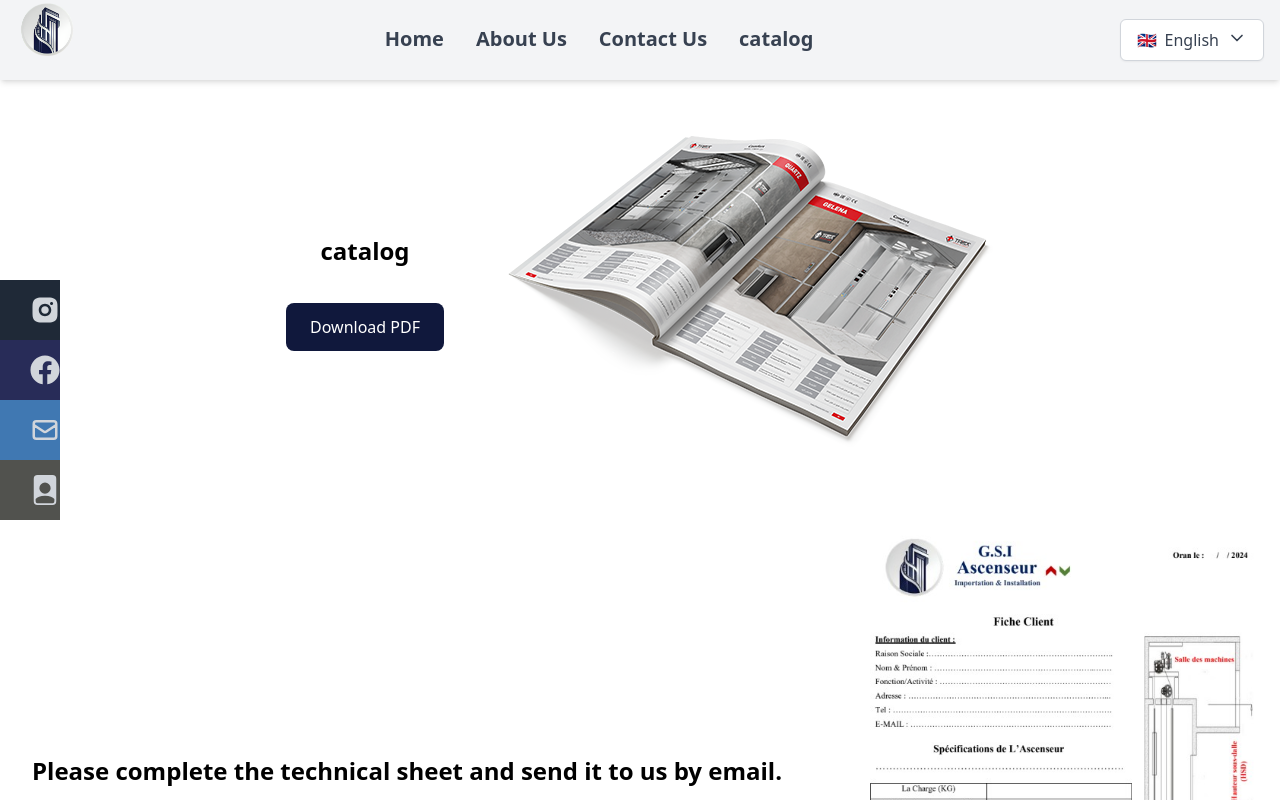
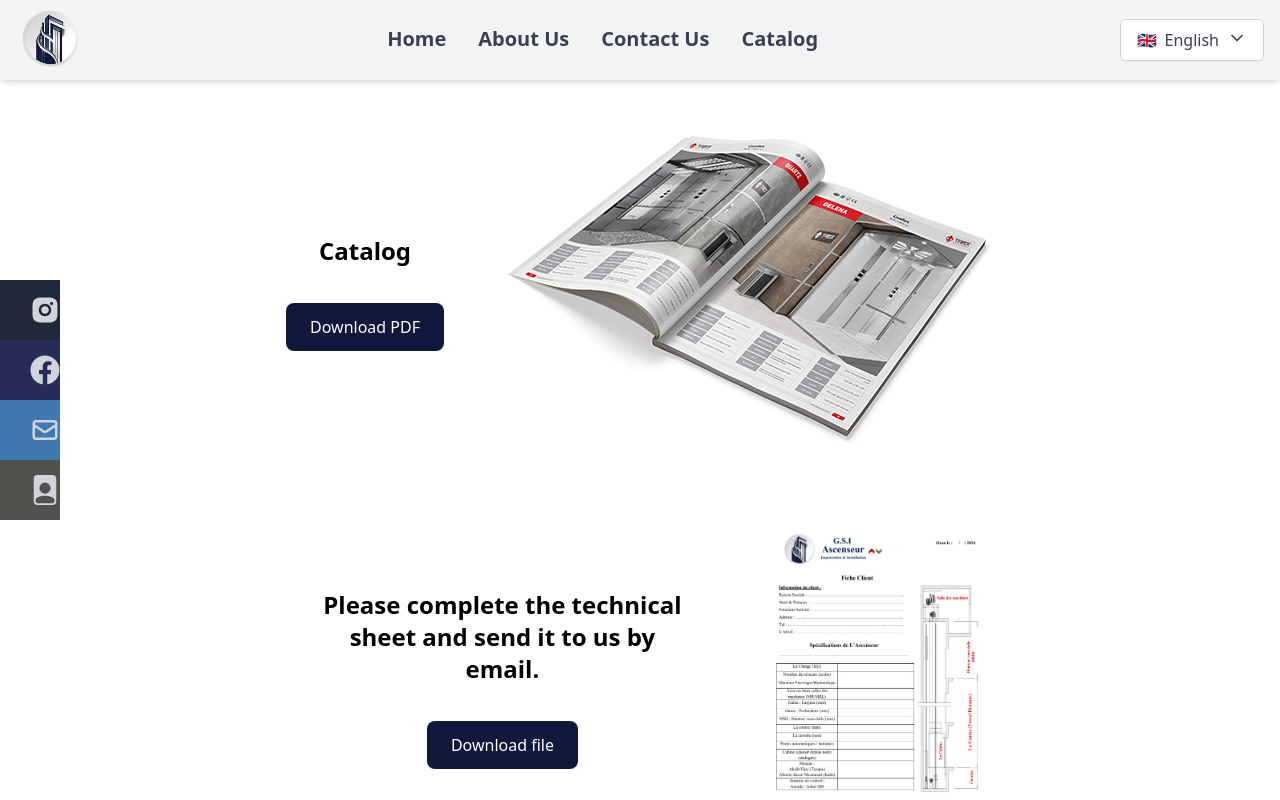
Before and after one commit to sadjedb/GSIportfolio, a Next.js app: page /catalog in a window 1280 px wide. Shown: the top 800 px of the page. Built offline with nearby package versions, Linux system fonts and the light colour scheme.

Commit message:
fixing the build thing and changing the photos and the language

```diff
--- a/app/(main)/catalog/page.jsx
+++ b/app/(main)/catalog/page.jsx
@@ -26,7 +26,7 @@ export default function Page() {
   const t = translations[language];
   return (
     <div className="flex flex-col justify-center items-center w-full p-4">
-      <div className="flex flex-col md:flex-row justify-center items-center w-full py-10 gap-8 md:gap-16">
+      <div className="flex flex-col md:flex-row justify-center items-center w-full py-10 gap-8 md:gap-16 ">
         <div className="flex flex-col items-center justify-center">
           <h1 className="text-2xl font-bold mb-4 text-center">{t.services}</h1>
           <button
@@ -47,7 +47,7 @@ export default function Page() {
         </div>
       </div>
 
-      <div className="flex flex-col md:flex-row justify-between items-center w-full py-10 gap-8 md:gap-16">
+      <div className="flex flex-col md:flex-row justify-between items-center w-full py-10 gap-8 md:gap-16 lg:px-[280px]">
         <div className="flex flex-col items-center justify-center">
           <h1 className="text-2xl font-bold mb-4 text-center px-4">
             {t.completSheet}
--- a/app/context/translations.js
+++ b/app/context/translations.js
@@ -35,7 +35,7 @@ export const translations = {
     home: "Home",
     aboutUs: "About Us",
     products: "Products",
-    services: "catalog",
+    services: "Catalog",
     allRightsReserved: "All rights reserved.",
     homeTitle: "Elevator Design, Installation, and Maintenance Specialists",
     homeDiscreption:
@@ -87,7 +87,7 @@ export const translations = {
     sendMessage: "Envoyez-nous un message",
     name: "Nom",
     email: "Email",
-    number: "Némuro telephone",
+    number: "Numéro telephone",
     subject: "Sujet",
     message: "Message",
     send: "Envoyer",
@@ -99,7 +99,7 @@ export const translations = {
     home: "Accueil",
     aboutUs: "À propos de nous",
     products: "Produits",
-    services: "catalogue",
+    services: "Catalogue",
     allRightsReserved: "Tous droits réservés.",
     homeTitle:
       "Spécialistes de la conception, installation et maintenance d'ascenseurs",
--- a/components/Header.jsx
+++ b/components/Header.jsx
@@ -21,12 +21,12 @@ function Header() {
       <div className="flex justify-center items-center md:hidden px-4">
         <NavItems />
       </div>
-      <div className="flex">
+      <div className="flex justify-center items-center">
         <Link href="/" className="w-full ">
           <Image
             src={logo}
             alt="logo"
-            width={120}
+            width={130}
             height={100}
             className="object-cover"
           />
--- a/components/Slider.jsx
+++ b/components/Slider.jsx
@@ -29,13 +29,13 @@ const Slider = () => {
   const touchEndX = useRef(null);
   const { language } = useLanguage();
 
-  // useEffect(() => {
-  //   const interval = setInterval(() => {
-  //     setCurrent((prev) => (prev === slides.length - 1 ? 0 : prev + 1));
-  //   }, 10000);
+  useEffect(() => {
+    const interval = setInterval(() => {
+      setCurrent((prev) => (prev === slides.length - 1 ? 0 : prev + 1));
+    }, 10000);
 
-  //   return () => clearInterval(interval);
-  // }, []);
+    return () => clearInterval(interval);
+  }, []);
 
   const handleTouchStart = (e) => {
     touchStartX.current = e.touches[0].clientX;
```
